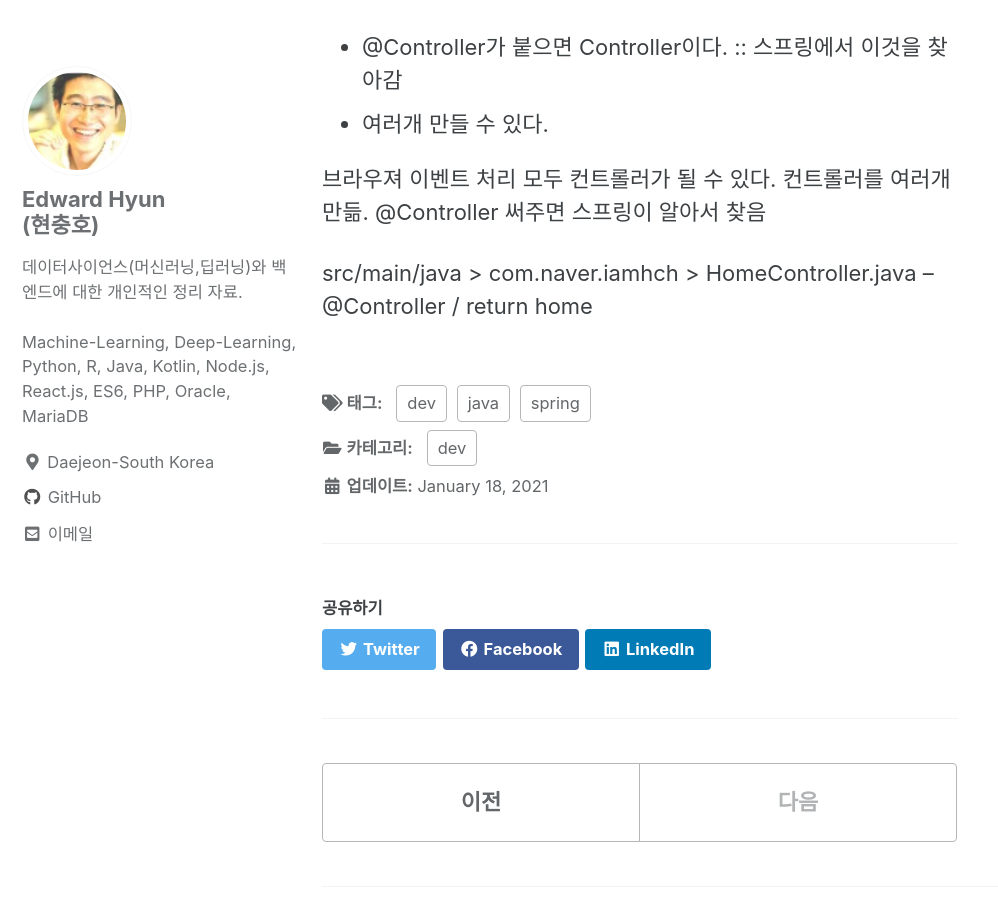
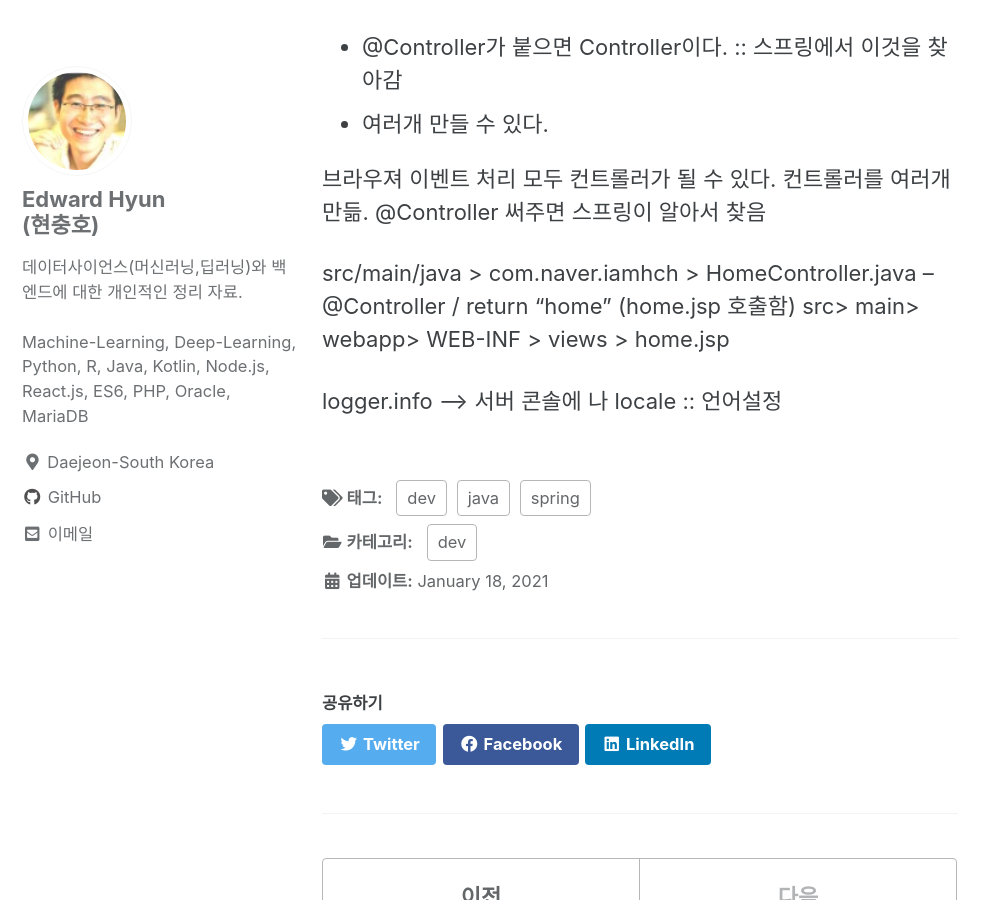
Before and after one commit to iamhch24/iamhch24.github.io, a Jekyll site: the page built from _posts/2021-01-18-[스터디] 스프링 프레임워크.md, in a window 1280 px wide and 900 px high, scrolled down 2340 px. Shown: the whole window, without its empty margins (0-998 px from the left). Built offline with Jekyll 4.4.1, drawn with Linux system fonts in a browser that asks for light colours; cached includes are drawn as plain includes.

Commit message:
_posts/2021-01-18-[스터디] 스프링 프레임워크.md updated from https://stackedit.io/

```diff
--- a/_posts/2021-01-18-[스터디] 스프링 프레임워크.md
+++ b/_posts/2021-01-18-[스터디] 스프링 프레임워크.md
@@ -91,7 +91,11 @@ Controller :: MVC에서 C에 속함
 
 브라우져 이벤트 처리 모두 컨트롤러가 될 수 있다. 컨트롤러를 여러개 만듦. @Controller 써주면 스프링이 알아서 찾음
 
-src/main/java > com.naver.iamhch > HomeController.java  -- @Controller / return home
+src/main/java > com.naver.iamhch > HomeController.java  -- @Controller / return "home" (home.jsp 호출함)
+src> main> webapp> WEB-INF > views > home.jsp
+
+logger.info --> 서버 콘솔에 나
+locale :: 언어설정
 
 
 
```
Also changed, not shown: other parts of _posts/2021-01-18-[스터디] 스프링 프레임워크.md (+3 -3 lines).
